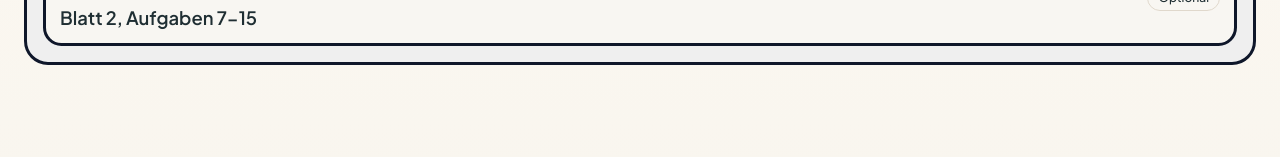
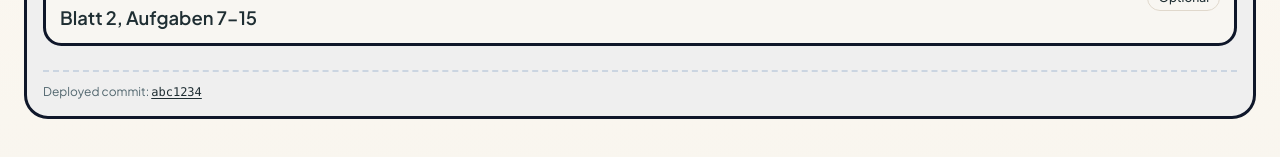
Before and after one commit to FlurinBruehwiler/studue, a React (Vite) app in the folder frontend/: page / in a window 1280 px wide. Shown: the part 519-676 px from the top of the page. Built offline with nearby package versions, Linux system fonts and the light colour scheme; no server answers.

Commit message:
change readme and add commit hash to website

```diff
--- a/frontend/src/pages/overview-page.tsx
+++ b/frontend/src/pages/overview-page.tsx
@@ -20,6 +20,10 @@ const initialFilters: AssignmentFilters = {
   from: '',
   to: '',
 }
+
+const buildCommitHashFull = import.meta.env.VITE_GIT_COMMIT_HASH ?? 'abc1234def5678abc1234def5678abc1234def5'
+const buildCommitHash = buildCommitHashFull.slice(0, 7)
+const buildCommitUrl = `https://github.com/FlurinBruehwiler/studue/commit/${buildCommitHashFull}`
 
 export function OverviewPage() {
   const [filters, setFilters] = useState<AssignmentFilters>(initialFilters)
@@ -251,6 +255,18 @@ export function OverviewPage() {
             </section>
           ))}
         </section>
+
+        <div className="mt-6 border-t-2 border-dashed border-slate-300 pt-3 text-xs text-muted-foreground">
+          Deployed commit:{' '}
+          <a
+            href={buildCommitUrl}
+            target="_blank"
+            rel="noreferrer"
+            className="font-mono text-foreground underline underline-offset-2"
+          >
+            {buildCommitHash}
+          </a>
+        </div>
       </main>
 
       <AssignmentDetailDialog
```
Also changed, not shown: frontend/src/vite-env.d.ts (added, +9 -0 lines), 3 other files (tests, documents, lock files or other folders).
